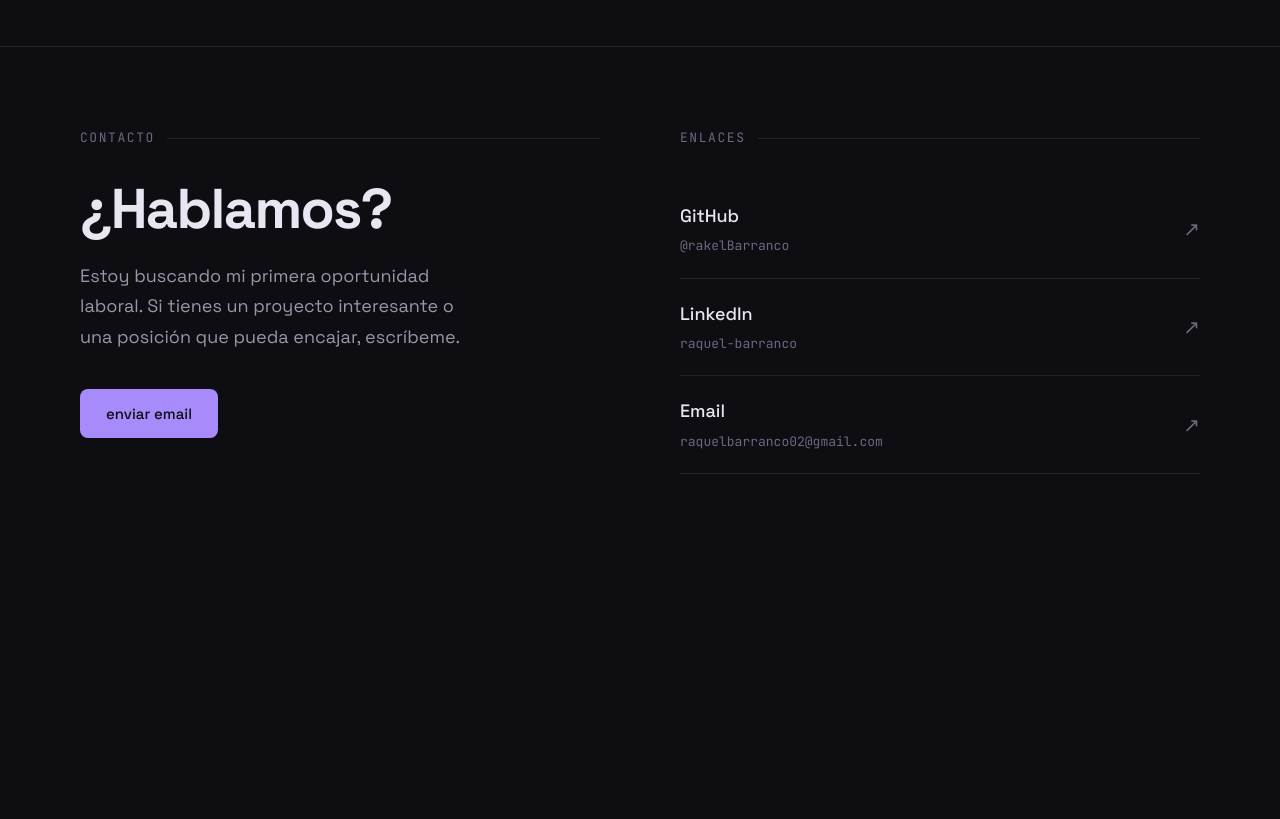
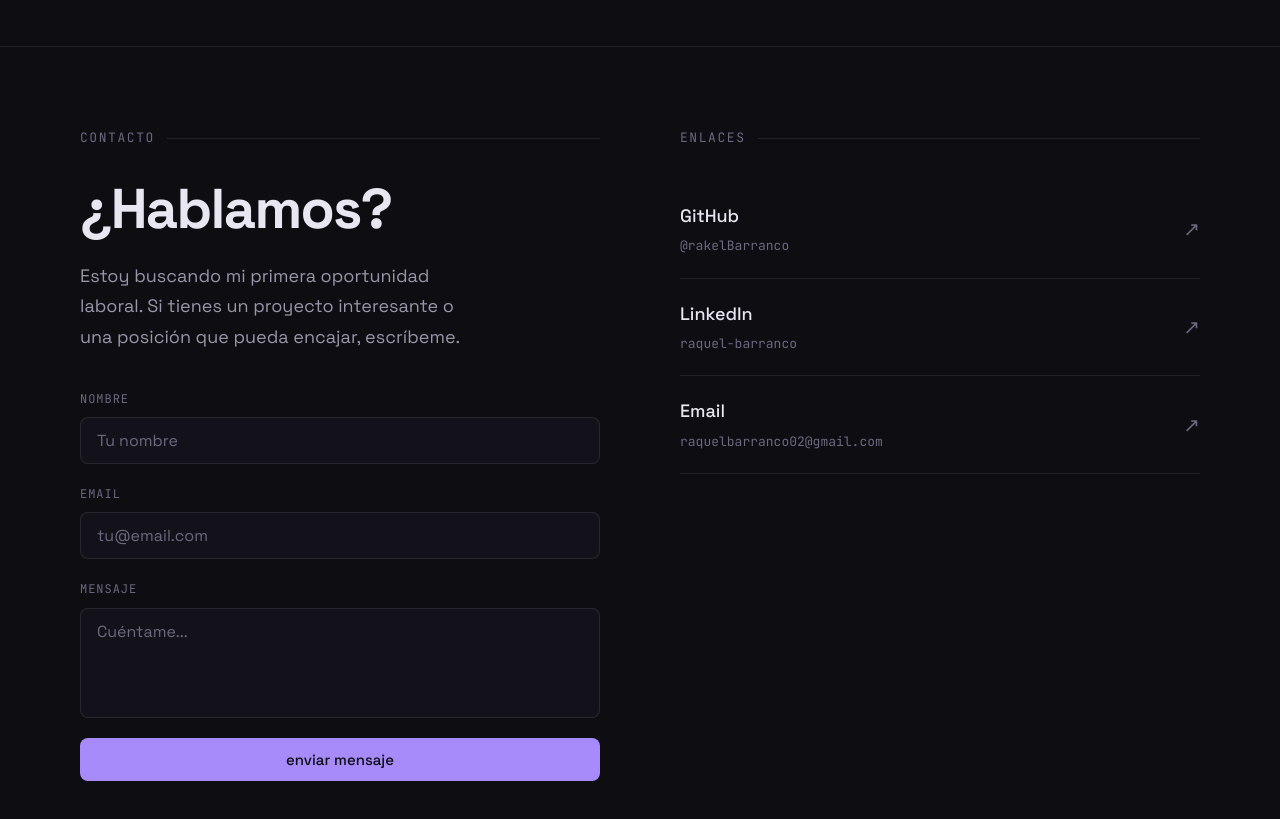
Before and after one commit to rakelBarranco/dev.portfolio, an Angular app: page / in a window 1280 px wide. Shown: the part 2100-2919 px from the top of the page. Before the commit the page ends 2654 px from the top, so only its background shows below. Built offline with nearby package versions, Linux system fonts and the light colour scheme.

Commit message:
feat: add contact form with EmailJS integration

```diff
--- a/package.json
+++ b/package.json
@@ -28,6 +28,7 @@
     "@angular/forms": "^20.3.0",
     "@angular/platform-browser": "^20.3.0",
     "@angular/router": "^20.3.0",
+    "@emailjs/browser": "^4.4.1",
     "rxjs": "~7.8.0",
     "tslib": "^2.3.0",
     "zone.js": "~0.15.0"
--- a/src/app/features/contact/contact.html
+++ b/src/app/features/contact/contact.html
@@ -4,18 +4,39 @@
     <div class="contact__left">
       <div class="contact__label">contacto</div>
 
-      <h2 class="contact__title">
-        ¿Hablamos?
-      </h2>
+      <h2 class="contact__title">¿Hablamos?</h2>
 
       <p class="contact__desc">
         Estoy buscando mi primera oportunidad laboral. Si tienes un proyecto
         interesante o una posición que pueda encajar, escríbeme.
       </p>
 
-      <a class="btn-primary" href="mailto:raquelbarranco02@gmail.com">
-        enviar email
-      </a>
+      @if (sent) {
+        <div class="contact__success">
+          ✓ Mensaje enviado, te responderé pronto.
+        </div>
+      } @else {
+        <div class="contact__form">
+          <div class="contact__field">
+            <label>nombre</label>
+            <input type="text" [(ngModel)]="name" placeholder="Tu nombre" />
+          </div>
+          <div class="contact__field">
+            <label>email</label>
+            <input type="email" [(ngModel)]="email" placeholder="tu@email.com" />
+          </div>
+          <div class="contact__field">
+            <label>mensaje</label>
+            <textarea [(ngModel)]="message" placeholder="Cuéntame..." rows="4"></textarea>
+          </div>
+          <button class="btn-primary" (click)="sendEmail()" [disabled]="sending">
+            {{ sending ? 'enviando...' : 'enviar mensaje' }}
+          </button>
+          @if (error) {
+            <p class="contact__error">Algo salió mal, inténtalo de nuevo.</p>
+          }
+        </div>
+      }
     </div>
 
     <div class="contact__right">
--- a/src/app/features/contact/contact.scss
+++ b/src/app/features/contact/contact.scss
@@ -107,3 +107,66 @@
 
   &:hover { opacity: 0.85; }
 }
+
+.contact__form {
+  display: flex;
+  flex-direction: column;
+  gap: 20px;
+}
+
+.contact__field {
+  display: flex;
+  flex-direction: column;
+  gap: 8px;
+
+  label {
+    font-family: var(--font-mono);
+    font-size: 12px;
+    color: var(--color-text-muted);
+    text-transform: uppercase;
+    letter-spacing: 0.08em;
+  }
+
+  input, textarea {
+    background: #13121a;
+    border: 0.5px solid var(--color-border);
+    border-radius: 8px;
+    padding: 12px 16px;
+    font-family: var(--font-sans);
+    font-size: 16px;
+    color: var(--color-text-primary);
+    outline: none;
+    resize: none;
+    transition: border-color 0.2s;
+
+    &::placeholder {
+      color: var(--color-text-muted);
+    }
+
+    &:focus {
+      border-color: var(--color-accent);
+    }
+  }
+}
+
+.contact__success {
+  font-family: var(--font-mono);
+  font-size: 14px;
+  color: #86efac;
+  padding: 16px;
+  border: 0.5px solid #86efac33;
+  border-radius: 8px;
+  background: #86efac10;
+}
+
+.contact__error {
+  font-family: var(--font-mono);
+  font-size: 13px;
+  color: #f05454;
+  margin-top: 8px;
+}
+
+.btn-primary[disabled] {
+  opacity: 0.5;
+  cursor: not-allowed;
+}
--- a/src/app/features/contact/contact.ts
+++ b/src/app/features/contact/contact.ts
@@ -1,12 +1,21 @@
 import { Component } from '@angular/core';
+import emailjs from '@emailjs/browser';
+import {FormsModule} from '@angular/forms';
 
 @Component({
   selector: 'app-contact',
-  imports: [],
+  imports: [FormsModule],
   templateUrl: './contact.html',
   styleUrl: './contact.scss',
 })
 export class ContactComponent {
+
+  name = '';
+  email = '';
+  message = '';
+  sending = false;
+  sent = false;
+  error = false;
 
   links = [
     {
@@ -25,4 +34,33 @@ export class ContactComponent {
       tag: 'raquelbarranco02@gmail.com'
     }
   ];
+
+  async sendEmail() {
+    if (!this.name || !this.email || !this.message) return;
+
+    this.sending = true;
+    this.error = false;
+
+    try {
+      await emailjs.send(
+        'service_c6pwbkd',
+        'template_bgz8woi',
+        {
+          from_name: this.name,
+          from_email: this.email,
+          message: this.message
+        },
+        'k4dvprHjT95McH4dx'
+      );
+      this.sent = true;
+      this.name = '';
+      this.email = '';
+      this.message = '';
+    } catch {
+      this.error = true;
+    } finally {
+      this.sending = false;
+    }
+  }
+
 }
```
Also changed, not shown: 1 other file (tests, documents, lock files or other folders).
